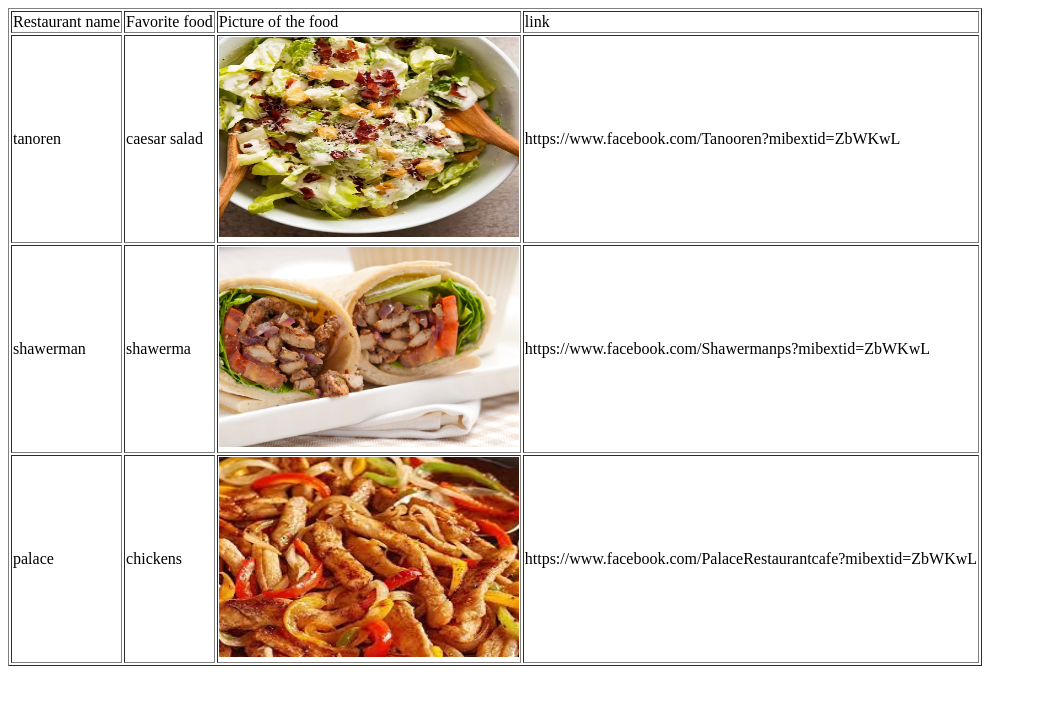
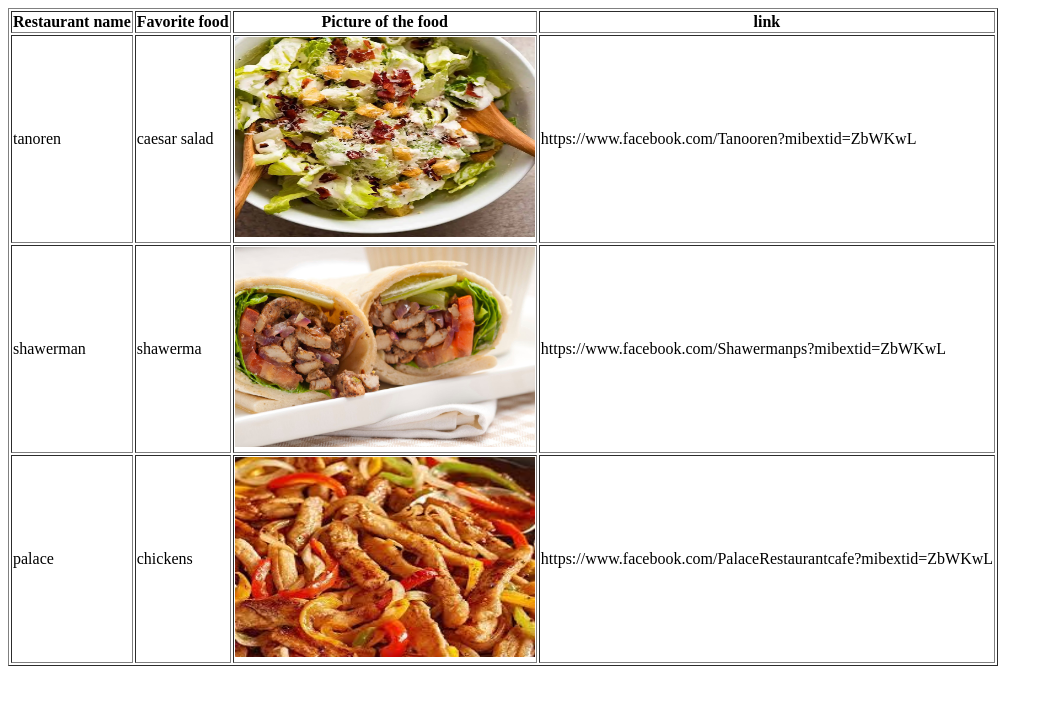
Before and after one commit to AseelImad8/challeng, a plain HTML site: page index.html in a window 1280 px wide. Shown: the whole page, without its empty margins (0-1053 px from the left). Drawn offline with Linux system fonts and the light colour scheme.

Commit message:
Add files via upload

```diff
--- a/index.html
+++ b/index.html
@@ -5,10 +5,10 @@
     <table border="1">
         <thead>
             <tr>
-                <td>Restaurant name</td>
-                <td>Favorite food</td>
-                <td>Picture of the food</td>
-                <td>link</td>
+                <th>Restaurant name</th>
+                <th>Favorite food</th>
+                <th>Picture of the food</th>
+                <th>link</th>
             </tr>
         </thead>
         <tbody>
```
